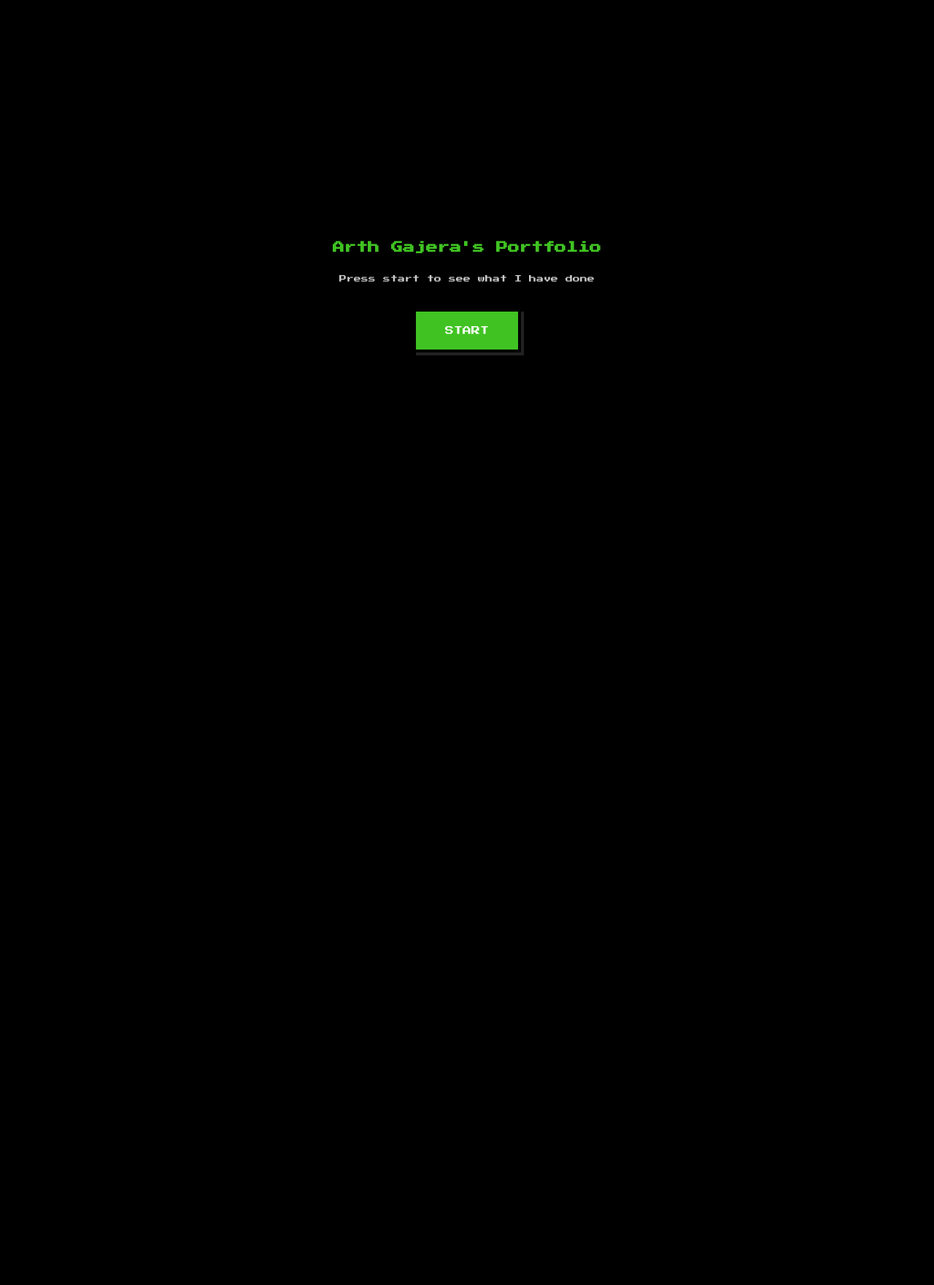
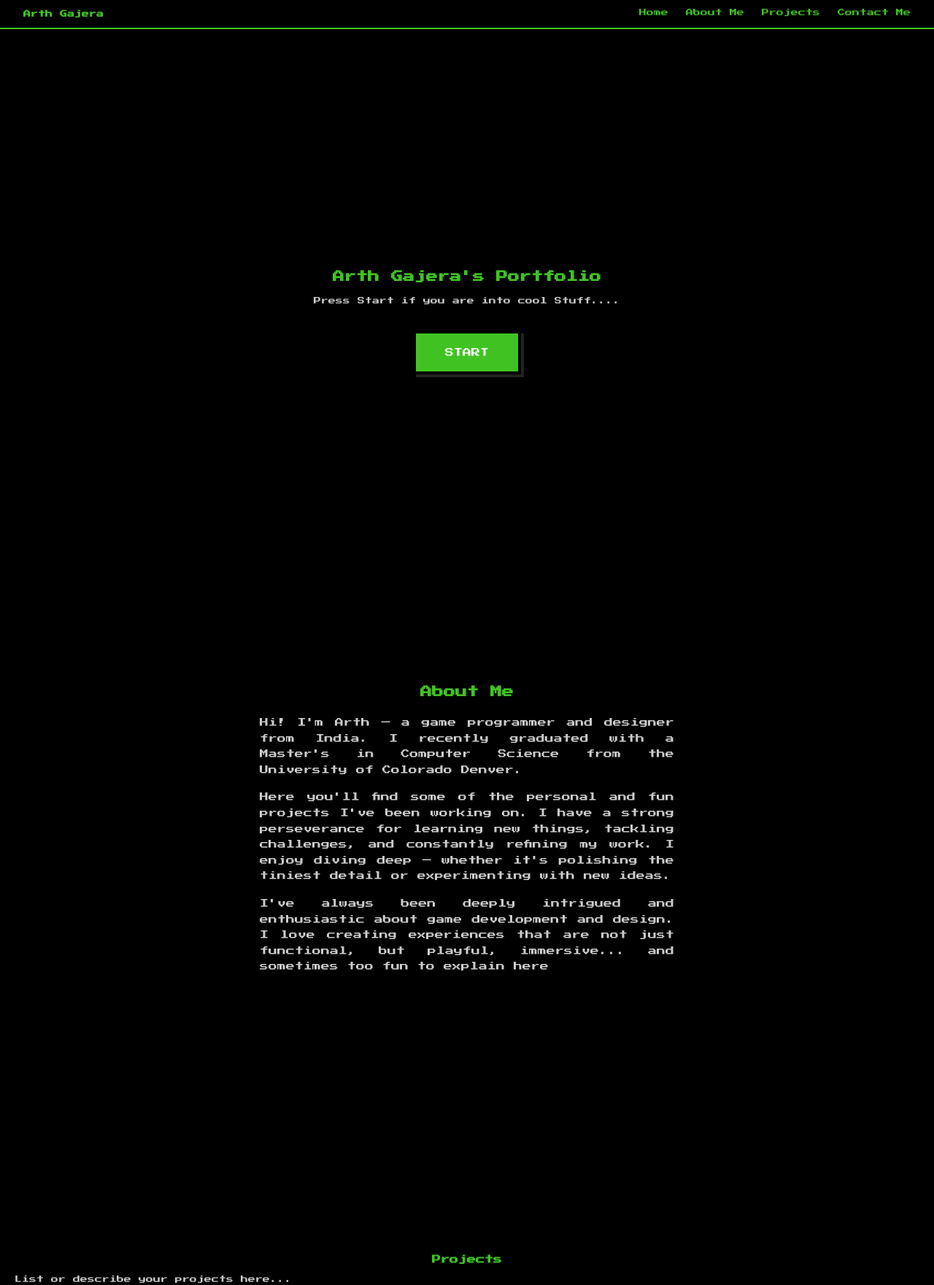
Before and after one commit to ArthGajera/Portfolio, a plain HTML site: page index.html in a window 1280 px wide. Shown: the top 1761 px of the page at 73% size. Before the commit the page ends 800 px from the top, so only its background shows below. Drawn offline with Linux system fonts and the light colour scheme.

Commit message:
add a normal websit for non-gamer.

```diff
--- a/index.html
+++ b/index.html
@@ -7,18 +7,31 @@
   <link rel="stylesheet" href="style.css">
 </head>
 <body>
-  <!-- Start Screen -->
-  <div id="start-screen">
-    <h1 id="title">Arth Gajera's Portfolio</h1>
-    <p id="desc">Press start to see what I have done</p>
-    <button id="startBtn" onclick="showCanvas()">Start</button>
-  </div>
 
-  <!-- Main Content: Canvas + Instruction Keys -->
-  <div id="main-content">
-    <canvas id="gameCanvas" width="480" height="256"></canvas>
+  <!-- Top Nav (Optional) -->
+  <nav id="top-nav">
+    <div id="nav-left">Arth Gajera</div>
+    <div id="nav-right">
+      <a href="#home" class="nav-link">Home</a>
+      <a href="#about" class="nav-link">About Me</a>
+      <a href="#projects" class="nav-link">Projects</a>
+      <a href="#contact" class="nav-link">Contact Me</a>
+    </div>
+  </nav>
 
+  <!-- HOME SECTION -->
+  <section id="home">
+    <div id="start-screen">
+      <h1 id="title">Arth Gajera's Portfolio</h1>
+      <p id="desc">Press Start if you are into cool Stuff....</p>
+      <button id="startBtn" onclick="showCanvas()">Start</button>
+    </div>
+  </section>
+
+  <!-- GAME SECTION (Initially Hidden) -->
+  <section id="main-content">
     <div id="instruction-wrapper">
+      <div class="section-title">Movement Keys</div>
       <div id="arrow-keys">
         <div class="arrow-row"><span class="key">w</span></div>
         <div class="arrow-row">
@@ -26,10 +39,39 @@
           <span class="key">s</span>
           <span class="key">d</span>
         </div>
-        <div class="enter-row"><span class="key">E</span></div>
       </div>
     </div>
-  </div>
+
+    <div id="canvas-wrapper">
+      <div class="section-title">Move around my House, and Explore About Me.</div>
+      <canvas id="gameCanvas" width="480" height="256"></canvas>
+    </div>
+
+    <div id="interaction-wrapper">
+      <div class="section-title">Interaction Key</div>
+      <div class="enter-row"><span class="key">E</span></div>
+    </div>
+  </section>
+
+  <!-- OTHER SECTIONS -->
+<section id="about">
+  <h2>About Me</h2>
+  <p>Hi! I'm Arth — a game programmer and designer from India. I recently graduated with a Master's in Computer Science from the University of Colorado Denver.</p>
+
+  <p>Here you'll find some of the personal and fun projects I've been working on. I have a strong perseverance for learning new things, tackling challenges, and constantly refining my work. I enjoy diving deep — whether it's polishing the tiniest detail or experimenting with new ideas.</p>
+
+  <p>I've always been deeply intrigued and enthusiastic about game development and design. I love creating experiences that are not just functional, but playful, immersive... and sometimes too fun to explain here </p>
+</section>
+
+  <section id="projects">
+    <h2>Projects</h2>
+    <p>List or describe your projects here...</p>
+  </section>
+
+  <section id="contact">
+    <h2>Contact Me</h2>
+    <p>Put your contact form or email link here...</p>
+  </section>
 
   <script src="script.js"></script>
 </body>
--- a/script.js
+++ b/script.js
@@ -6,6 +6,9 @@ function showCanvas() {
   document.getElementById("start-screen").style.display = "none";
   canvas.style.display = "block";
   document.getElementById("main-content").style.display = "flex";
+  document.getElementById("main-content").scrollIntoView({ behavior: "smooth" });
+  document.body.style.overflow = "hidden";
+
 
   const ctx = canvas.getContext("2d");
   ctx.imageSmoothingEnabled = false;
@@ -45,7 +48,7 @@ function showCanvas() {
       targetY: 10,
       pixelX: 2 * tileSize,
       pixelY: 2 * tileSize,
-      speed: 1
+      speed: 1.5
     };
 
     let dialogVisible = false;
@@ -570,4 +573,13 @@ function gameLoop()
 }
 
 requestAnimationFrame(gameLoop);
+
+document.querySelector('a[href="#home"]').addEventListener("click", function (e) {
+  e.preventDefault();
+  document.getElementById("main-content").style.display = "none";
+  document.getElementById("start-screen").style.display = "flex";
+  document.getElementById("home").scrollIntoView({ behavior: "smooth" });
+  document.body.style.overflow = "auto";
+});
+
 }
--- a/style.css
+++ b/style.css
@@ -1,22 +1,82 @@
-html, body {
+* {
   margin: 0;
   padding: 0;
-  width: 100vw;
-  height: 100vh;
-  overflow: hidden;
+  box-sizing: border-box;
+}
+
+html, body {
+  width: 100%;
+  height: 100%;
   background: #000;
   font-family: 'Press Start 2P', cursive;
+  scroll-behavior: smooth;
+  color: #fff;
 }
 
-/* Start screen */
+
+#top-nav {
+  position: fixed;
+  top: 0;
+  left: 0;
+  width: 100%;
+  background-color: #000;
+  color: #40c322;
+  display: flex;
+  justify-content: space-between;
+  align-items: center;
+  padding: 12px 32px;
+  font-size: 10px;
+  border-bottom: 2px solid #40c322;
+  z-index: 1000;
+}
+
+#nav-left {
+  font-weight: bold;
+}
+
+#nav-right {
+  display: flex;
+  gap: 24px;
+}
+
+.nav-link {
+  color: #40c322;
+  text-decoration: none;
+  position: relative;
+  padding-bottom: 4px;
+}
+
+.nav-link::after {
+  content: "";
+  position: absolute;
+  bottom: 0;
+  left: 0;
+  height: 2px;
+  width: 0%;
+  background-color: #40c322;
+  transition: width 0.3s;
+}
+
+.nav-link:hover::after {
+  width: 100%;
+}
+
+
+section {
+  min-height: 100vh;
+  padding: 80px 20px 40px;
+  box-sizing: border-box;
+}
+
+
 #start-screen {
   display: flex;
   flex-direction: column;
   align-items: center;
   justify-content: center;
-  height: 100%;
+  height: calc(100vh - 80px);
+  text-align: center;
   color: white;
-  text-align: center;
 }
 
 #title {
@@ -47,17 +107,26 @@ html, body {
   transition: transform 0.1s ease;
 }
 
-/* Main game + instructions wrapper */
+
 #main-content {
-  display: none; /* Shown after start */
-  display: flex;
+  display: none;
+  flex-direction: row;
   justify-content: center;
   align-items: center;
-  height: 100vh;
-  gap: 32px;
+  flex-wrap: wrap;
+  gap: 64px;
+  padding: 80px 20px;
+  min-height: 100vh;
 }
 
-/* Canvas styling */
+
+#canvas-wrapper {
+  display: flex;
+  flex-direction: column;
+  align-items: center;
+  gap: 8px;
+}
+
 #gameCanvas {
   display: block;
   width: 960px;
@@ -66,11 +135,23 @@ html, body {
   image-rendering: pixelated;
 }
 
-/* Instruction panel beside canvas */
-#instruction-wrapper {
-  font-family: 'Press Start 2P', cursive;
+
+#instruction-wrapper,
+#interaction-wrapper {
+  display: flex;
+  flex-direction: column;
+  align-items: center;
+  gap: 8px;
   color: #40c322;
 }
+
+.section-title {
+  font-size: 10px;
+  color: #ccc;
+  margin-bottom: 12px;
+  text-align: center;
+}
+
 
 #arrow-keys {
   display: flex;
@@ -86,7 +167,7 @@ html, body {
 }
 
 .enter-row {
-  margin-top: 12px;
+  margin-top: 0px;
 }
 
 .key {
@@ -97,5 +178,57 @@ html, body {
   font-size: 10px;
   text-align: center;
   min-width: 32px;
-  box-shadow: 2px 2px 0 #222;
+  font-family: 'Press Start 2P', cursive;
+  line-height: 1;
+  box-shadow:
+    0 0 0 2px #000,
+    2px 2px 0 2px #222,
+    4px 4px 0 2px #000;
+  image-rendering: pixelated;
+  transform: scale(1);
+  -webkit-font-smoothing: none;
+  border-radius: 0;
 }
+
+#about {
+  display: flex;
+  flex-direction: column;
+  align-items: center;
+  text-align: justify;
+  padding: 100px 20px 60px;
+}
+
+#about h2 {
+  font-size: 16px;
+  color: #40c322;
+  margin-bottom: 24px;
+}
+
+#about p {
+  font-size: 12px;
+  color: #ccc;
+  max-width: 600px;
+  line-height: 1.8;
+  margin-bottom: 16px;
+  padding: 0 16px;
+}
+
+#projects, #contact {
+  padding-top: 80px;
+}
+
+#projects h2,
+#contact h2 {
+  font-size: 12px;
+  color: #40c322;
+  margin-bottom: 16px;
+  text-align: center;
+  justify-content: center;
+}
+
+#projects p,
+#contact p {
+  font-size: 10px;
+  color: #ccc;
+  max-width: 600px;
+}
```
